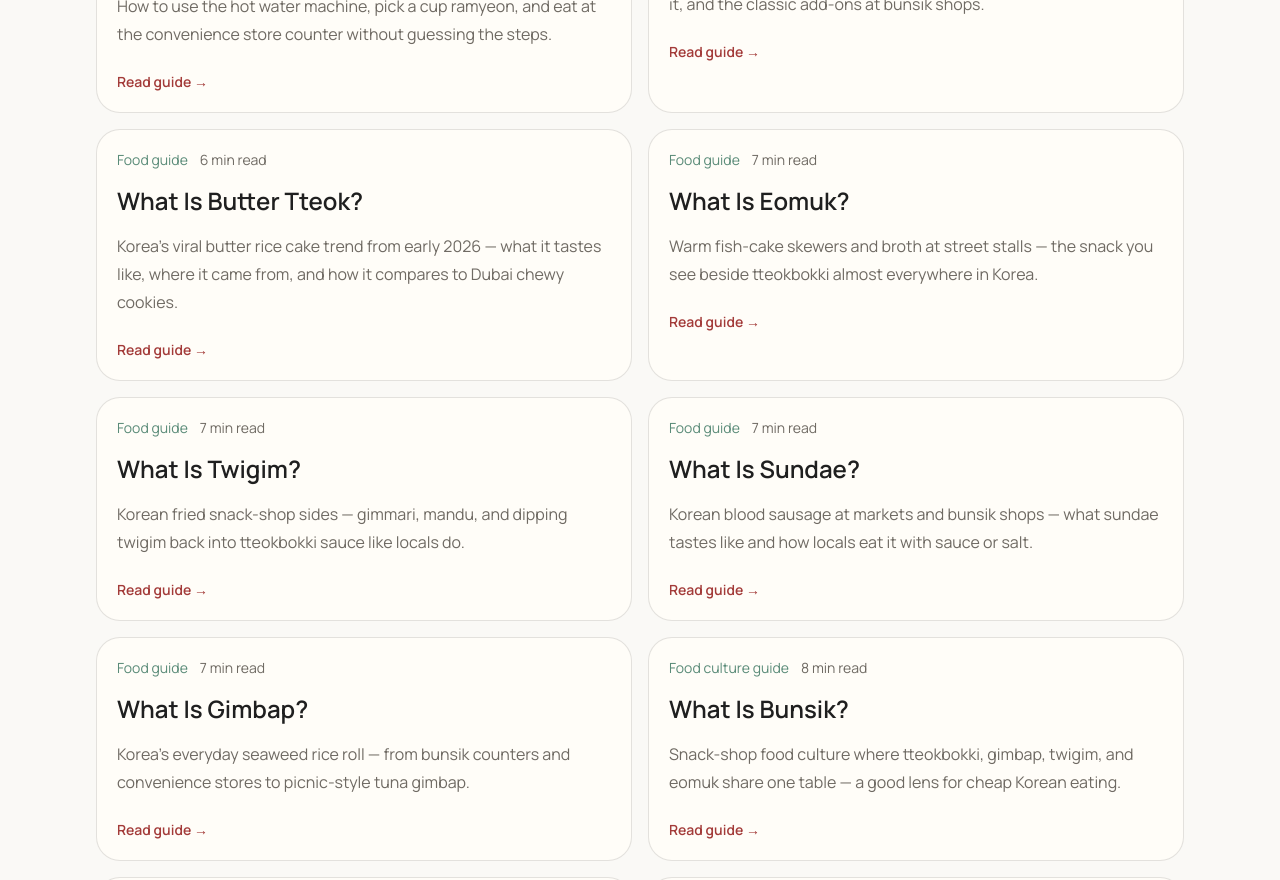
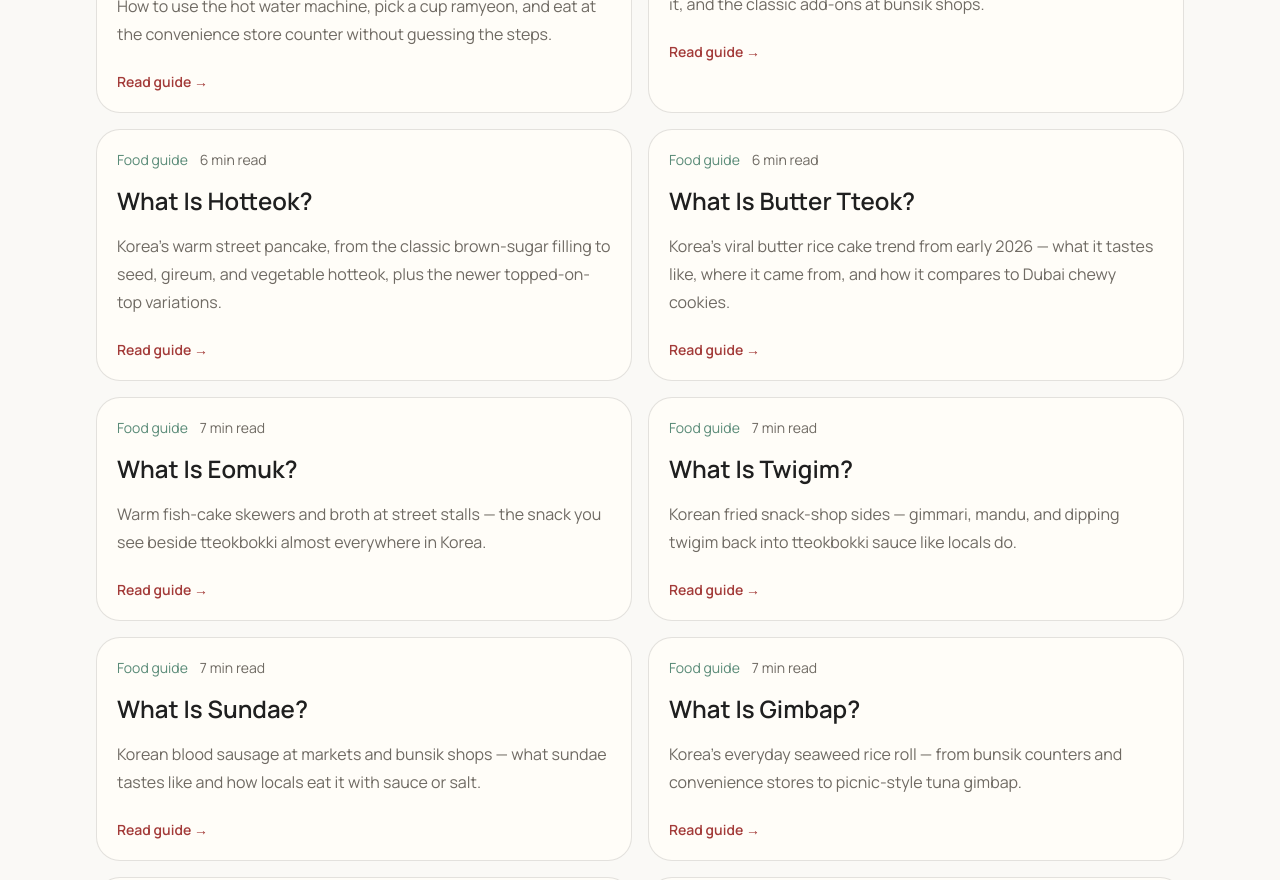
Before and after one commit to kjgusgh-source/korea-inside, a Next.js app: page /food in a window 1280 px wide. Shown: the part 3080-3960 px from the top of the page. Built offline with nearby package versions, Linux system fonts and the light colour scheme.

Commit message:
Add Hotteok hub card to Food page

```diff
--- a/app/food/page.tsx
+++ b/app/food/page.tsx
@@ -184,6 +184,16 @@ const STANDALONE_FOOD_GUIDES = [
       "Chewy rice cakes in red sauce — what tteokbokki is, where you find it, and the classic add-ons at bunsik shops.",
     href: "/food/what-is-tteokbokki",
     readingTime: "7 min read",
+  },
+  {
+    id: "what-is-hotteok",
+    category: "food",
+    categoryLabel: "Food guide",
+    title: "What Is Hotteok?",
+    description:
+      "Korea’s warm street pancake, from the classic brown-sugar filling to seed, gireum, and vegetable hotteok, plus the newer topped-on-top variations.",
+    href: "/food/what-is-hotteok",
+    readingTime: "6 min read",
   },
   {
     id: "what-is-butter-tteok",
```
